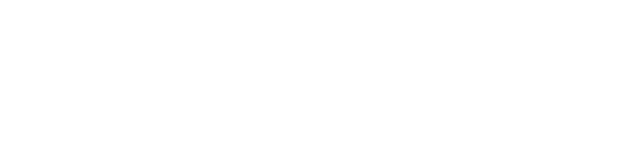
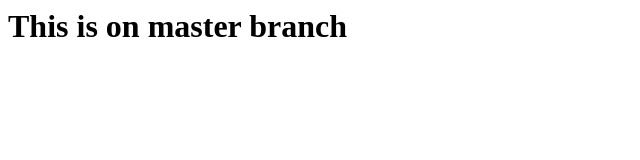
Before and after one commit to vveereshvsh/new_java_repo, a plain HTML site: page index.html in a window 1280 px wide. Shown: the whole page, without its empty margins (0-640 px from the left). Drawn offline with Linux system fonts and the light colour scheme.

Commit message:
Modified the index.html

```diff
--- a/index.html
+++ b/index.html
@@ -1,5 +1,5 @@
 <html>
-<h1></h1>
+<h1>This is on master branch</h1>
 <t1></t1>
 <body></body>
 </html>
```
